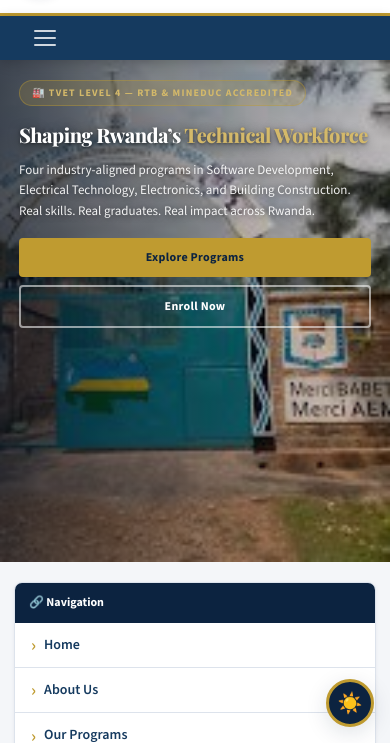
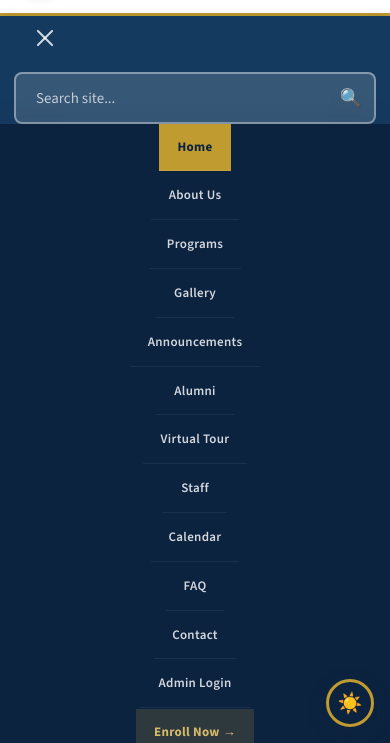
Before and after one commit to GEN-BIT/SLG-OFFICIAL-WEBSITE, a plain HTML site: page index.html in a window 390 px wide. Both pictures are taken after a click on the button "Menu". Shown: the part 101-844 px from the top of the page. Drawn offline with nearby package versions, Linux system fonts and the light colour scheme.

Commit message:
SLF OFFICIAL WEBSITE

```diff
--- a/search.js
+++ b/search.js
@@ -118,6 +118,16 @@
       searchInput.value = '';
     });
 
+    // Toggle mobile menu when burger is clicked
+    const burger = document.getElementById('burger');
+    const navList = document.getElementById('navList');
+    if (burger && navList) {
+      burger.addEventListener('click', function () {
+        burger.classList.toggle('is-open');
+        navList.classList.toggle('open');
+      });
+    }
+
     // Close results on outside click
     document.addEventListener('click', (e) => {
       if (!searchContainer.contains(e.target)) {
--- a/shared.css
+++ b/shared.css
@@ -133,18 +133,20 @@
   box-shadow:0 3px 12px rgba(0,0,0,.2);
 }
 .nav-inner{
-  display:flex;align-items:stretch;
-  justify-content:space-between;
+  display:flex;align-items:center;
+  justify-content:space-between;flex-wrap:wrap;
+  gap:12px;
 }
-.nav-list{display:flex;align-items:stretch}
+.nav-list{display:flex;align-items:center;flex-wrap:wrap;gap:1px;width:auto;margin:0;padding:0}
 .nav-list li a{
   display:flex;align-items:center;
-  padding:16px 22px;
+  padding:14px 18px;
   font-family:'Source Sans 3',sans-serif;
   font-size:14px;font-weight:600;letter-spacing:.3px;
   color:rgba(255,255,255,.82);
   border-right:1px solid rgba(255,255,255,.07);
   transition:background var(--t),color var(--t);
+  white-space:nowrap;
 }
 .nav-list li a:hover{background:var(--navy-soft);color:var(--white);text-decoration:none}
 .nav-list li a.active{
@@ -466,6 +468,15 @@
   .nav-list li a.active{
     background:var(--gold);color:var(--navy) !important;font-weight:700;
   }
+  .search-container{
+    display:flex;
+    flex:1 1 100%;
+    order:2;
+    margin:0;
+  }
+  .search-bar{width:100%;padding:10px 12px;}
+  .search-input{font-size:14px;}
+  .search-results{width:100%;left:0;right:0;}
   .container{padding:0 16px}
   .page-wrap{padding:24px 0 32px}
   body{font-size:13.5px;line-height:1.6}
@@ -492,7 +503,6 @@
   .crest-tss{font-size:8px}
   .brand-words h1{font-size:16px;margin-top:2px}
   .brand-words .school-tag{font-size:11px}
-  .search-container{display:none}
   .btn{padding:9px 18px;font-size:12px}
   .btn-lg{padding:11px 22px;font-size:13px}
   .btn-sm{padding:7px 14px;font-size:12px}
@@ -543,10 +553,15 @@
   position:relative;
   margin-left:auto;
   margin-right:20px;
+  flex:1 1 280px;
+  min-width:220px;
+  max-width:360px;
+  order:3;
 }
 .search-bar{
   display:flex;
   align-items:center;
+  width:100%;
   background:rgba(255,255,255,.15);
   border:2px solid rgba(255,255,255,.4);
   border-radius:var(--radius);
@@ -568,14 +583,15 @@
   font-size:15px;
   font-weight:500;
   color:var(--white);
-  width:200px;
+  width:100%;
+  min-width:0;
   transition:width var(--t);
 }
 .search-input::placeholder{
   color:rgba(255,255,255,.7);
 }
 .search-input:focus{
-  width:240px;
+  width:100%;
 }
 .search-btn{
   background:transparent;
@@ -665,14 +681,19 @@
 }
 
 @media(max-width:900px){
-  .search-input{
-    width:160px;
+  .search-container{
+    max-width:100%;
+    flex:1 1 100%;
+    order:3;
+    margin:0;
   }
-  .search-input:focus{
-    width:200px;
-  }
+  .search-bar{padding:8px 12px;}
+  .search-input{width:100%;}
   .search-results{
-    width:320px;
+    width:100%;
+    max-width:none;
+    left:0;
+    right:0;
   }
 }
 
```
Also changed, not shown: .jarvis/heartbeat.yaml (added).
